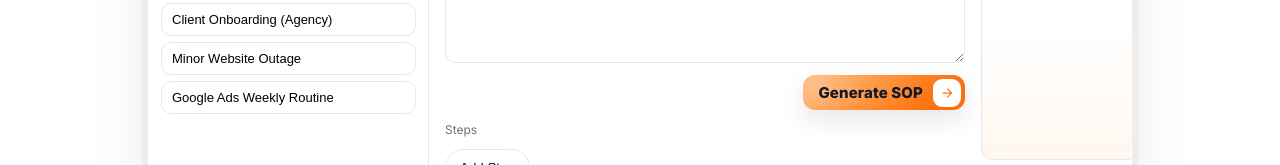
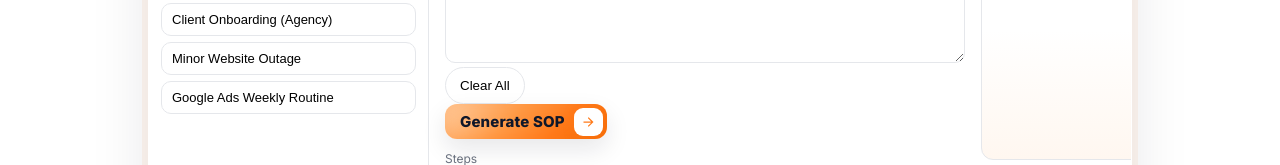
Before and after one commit to Aks823/ultraSOP1, a plain HTML site: page index.html in a window 1280 px wide. Shown: the part 1744-1909 px from the top of the page. Drawn offline with nearby package versions, Linux system fonts and the light colour scheme.

Commit message:
Update index.html

```diff
--- a/index.html
+++ b/index.html
@@ -535,21 +535,23 @@
               <input id="sop-title" class="input" />
               <label class="lbl" for="sop-summary">Summary</label>
               <textarea id="sop-summary" class="textarea" rows="3"></textarea>
-              <!-- NEW: inline generator under Summary -->
-<div style="display:flex; justify-content:flex-end; gap:8px; margin:8px 0 4px">
-  <!-- UltraSOP Generate button (Uiverse base, recolored) -->
+
+              <!-- Actions under Summary -->
+              <div class="gen-actions">
+              <button class="btn btn-clear" id="btn-clear">Clear All</button>
+
+              <!-- keep same id so existing JS works -->
               <button class="cssbuttons-io-button" id="btn-generate-inline">
               Generate SOP
-  <div class="icon">
+              <div class="icon" aria-hidden="true">
                 <svg height="24" width="24" viewBox="0 0 24 24" xmlns="http://www.w3.org/2000/svg">
                   <path d="M0 0h24v24H0z" fill="none"></path>
-      <path d="M16.172 11l-5.364-5.364 1.414-1.414L20 12l-7.778 7.778-1.414-1.414L16.172 13H4v-2z"
-            fill="currentColor"></path>
+                    <path d="M16.172 11l-5.364-5.364 1.414-1.414L20 12l-7.778 7.778-1.414-1.414L16.172 13H4v-2z" fill="currentColor"></path>
                 </svg>
               </div>
             </button>
+          </div>
 
-</div>
               <div class="lbl" style="margin-top:12px">Steps</div>
               <button class="btn" id="btn-add-step" style="margin:6px 0 8px">Add Step</button>
               <ul id="steps-list" class="steps"></ul>
```
Lines whose indentation alone changed are shown as unchanged.
